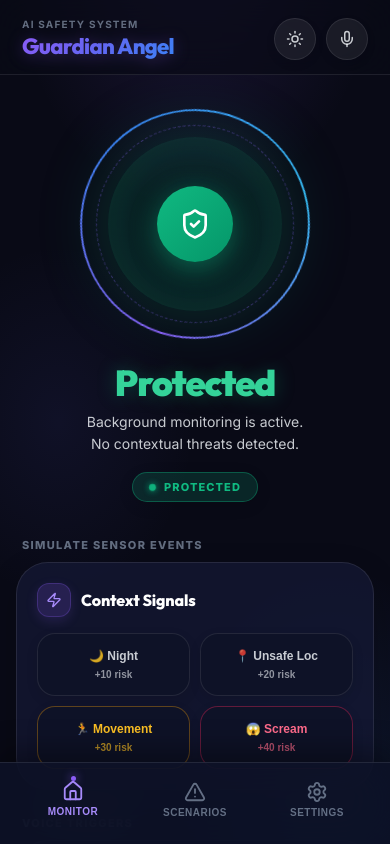
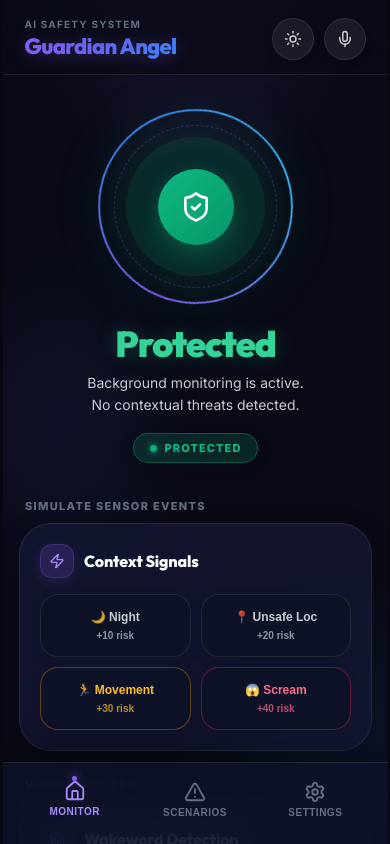
Before and after one commit to WebVerse-Cohort-1/AI-Guardian-Angel-Privacy-First-AI-Safety-System, a React (Vite) app: page / in a window 390 px wide. Built offline with nearby package versions, Linux system fonts and the light colour scheme.

Commit message:
Slim down app width to 385px for sleek elongated mobile aspect ratio

```diff
--- a/src/index.css
+++ b/src/index.css
@@ -114,7 +114,7 @@ body {
 .app-shell {
   position: relative;
   width: 100%;
-  max-width: 440px;
+  max-width: 385px;
   height: 100%;
   margin: 0 auto;
   background: var(--bg-base);
@@ -138,8 +138,8 @@ body {
   z-index: 0;
 }
 
-/* Full Width Desktop Layout (Edge-to-Edge Clean) */
-@media (min-width: 441px) {
+/* Full Width Desktop Layout (Edge-to-Edge Clean Slim Mobile Ratio) */
+@media (min-width: 386px) {
   body {
     display: flex;
     align-items: stretch;
@@ -311,9 +311,9 @@ body {
 /* Guardian Ring */
 .guardian-ring-wrap {
   position: relative;
-  width: 230px;
-  height: 230px;
-  margin: 0 auto 26px;
+  width: 195px;
+  height: 195px;
+  margin: 0 auto 22px;
   display: flex;
   align-items: center;
   justify-content: center;
```
